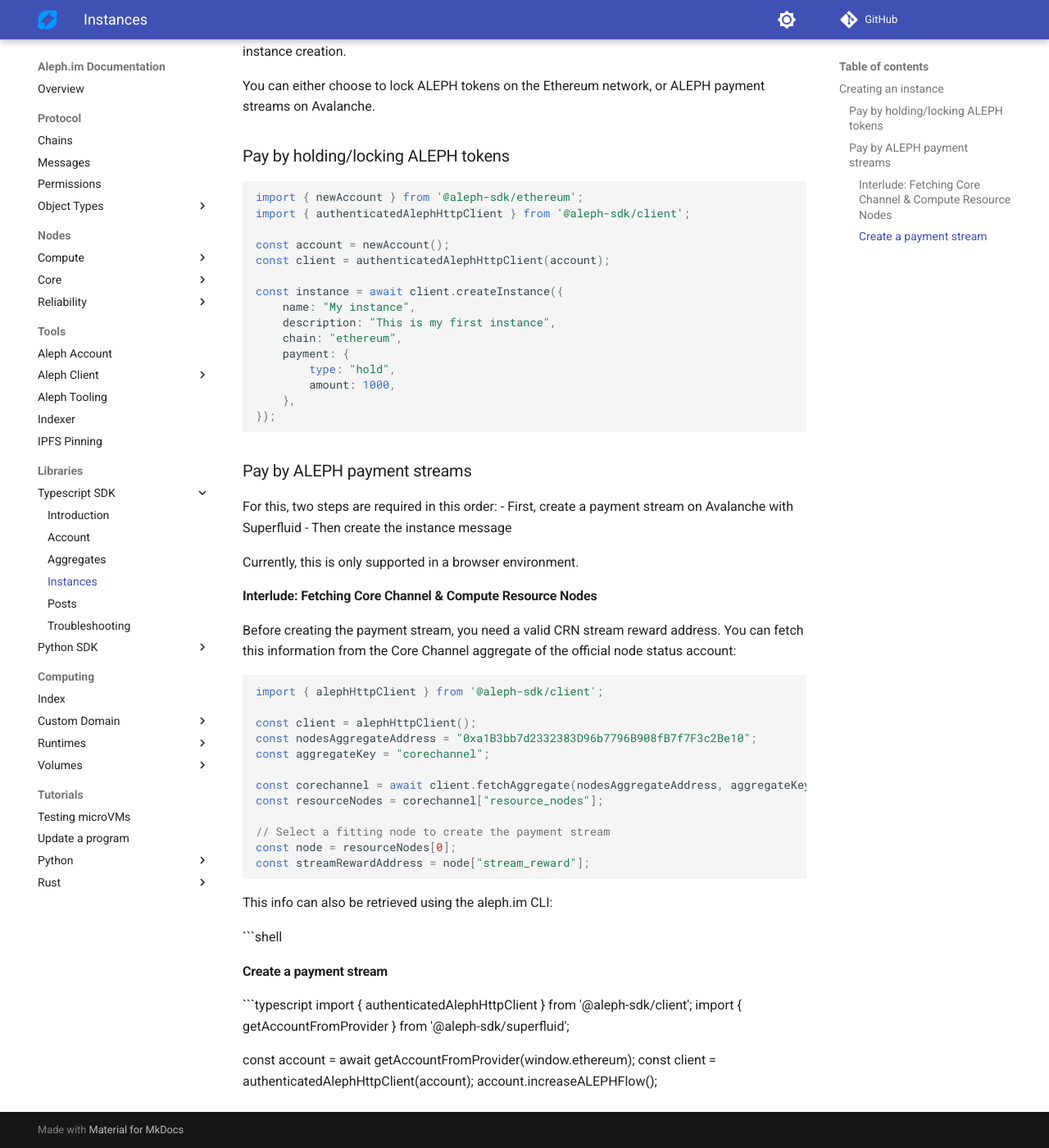
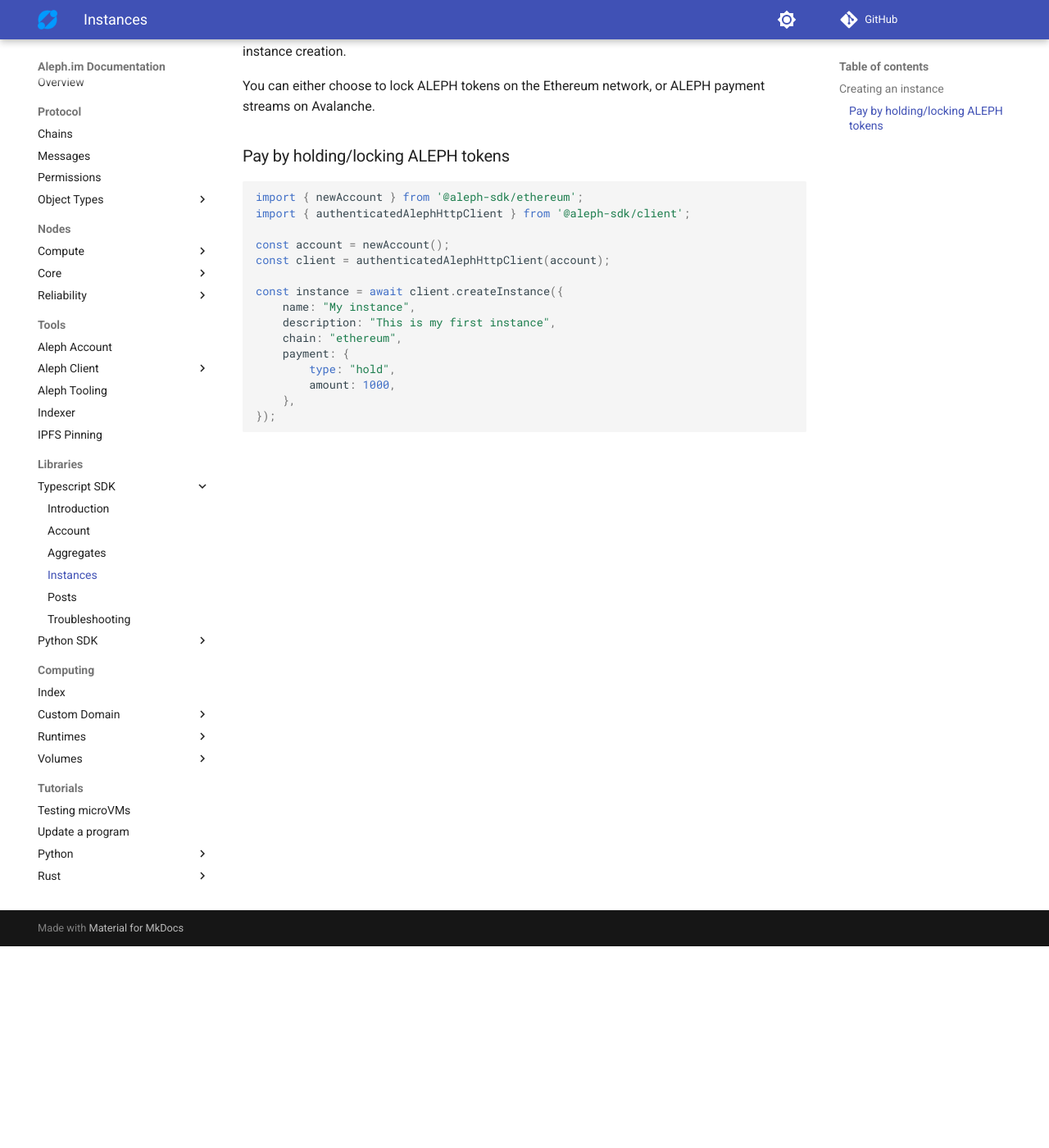
Before and after one commit to aleph-im/aleph-docs, an MkDocs documentation site: the page built from docs/libraries/typescript-sdk/instances.md, in a window 1280 px wide and 1400 px high, scrolled down 246 px. Shown: the whole window at 82% size. Built offline with MkDocs 1.6.1 and Material for MkDocs 9.7.7, drawn with Linux system fonts in a browser that asks for light colours; comment, search, counter and statistics services are not loaded.

Commit message:
Revert changes to TS SDK instances

````diff
--- a/docs/libraries/typescript-sdk/instances.md
+++ b/docs/libraries/typescript-sdk/instances.md
@@ -25,44 +25,3 @@
     },
 });
 ```
-
-### Pay by ALEPH payment streams
-
-For this, two steps are required in this order:
-- First, create a payment stream on Avalanche with Superfluid
-- Then create the instance message
-
-Currently, this is only supported in a browser environment.
-
-#### Interlude: Fetching Core Channel & Compute Resource Nodes
-
-Before creating the payment stream, you need a valid CRN stream reward address.
-You can fetch this information from the Core Channel aggregate of the official node status account:
-
-```typescript
-import { alephHttpClient } from '@aleph-sdk/client';
-
-const client = alephHttpClient();
-const nodesAggregateAddress = "0xa1B3bb7d2332383D96b7796B908fB7f7F3c2Be10";
-const aggregateKey = "corechannel";
-
-const corechannel = await client.fetchAggregate(nodesAggregateAddress, aggregateKey);
-const resourceNodes = corechannel["resource_nodes"];
-
-// Select a fitting node to create the payment stream
-const node = resourceNodes[0];
-const streamRewardAddress = node["stream_reward"];
-```
-
-This info can also be retrieved using the aleph.im CLI:
-
-```shell
-#### Create a payment stream
-
-```typescript
-import { authenticatedAlephHttpClient } from '@aleph-sdk/client';
-import { getAccountFromProvider } from '@aleph-sdk/superfluid';
-
-const account = await getAccountFromProvider(window.ethereum);
-const client = authenticatedAlephHttpClient(account);
-account.increaseALEPHFlow();
````
